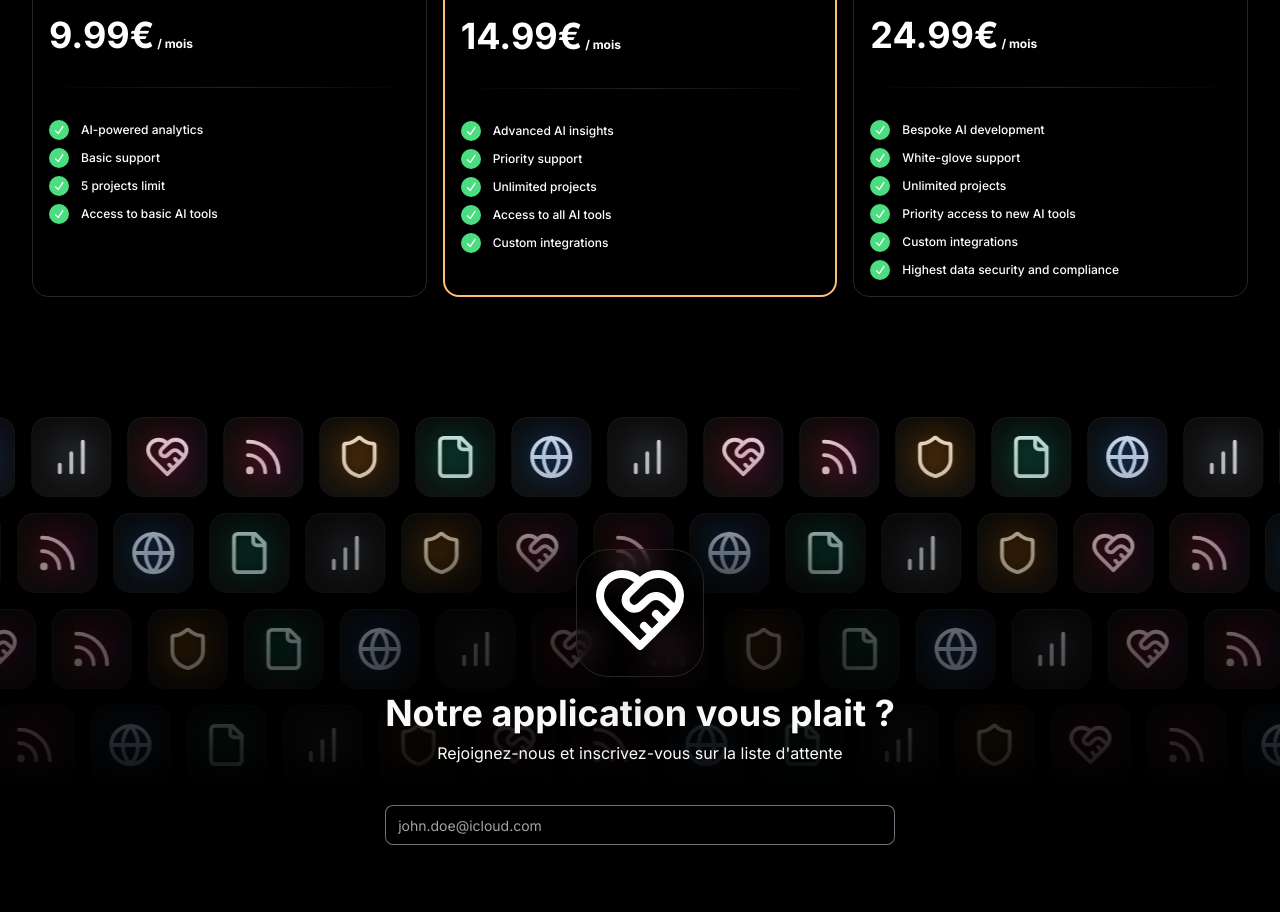
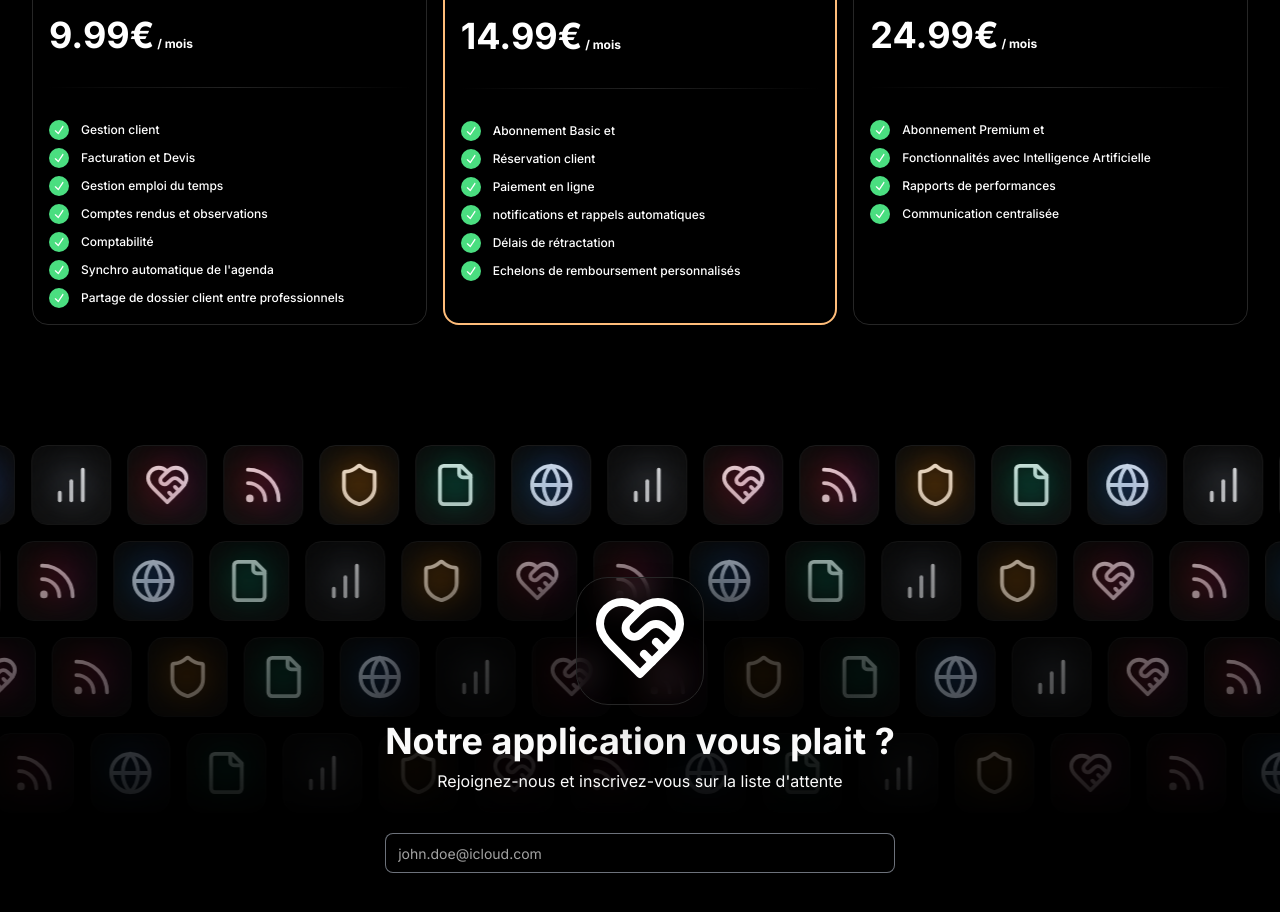
Before and after one commit to P3tConnect/biume, a Next.js app: page / in a window 1280 px wide. Shown: the part 1400-2312 px from the top of the page. Built offline with nearby package versions, Linux system fonts and the light colour scheme.

Commit message:
add features in pricings

```diff
--- a/components/landing/pricing-section.tsx
+++ b/components/landing/pricing-section.tsx
@@ -19,10 +19,13 @@ const demoPrices = [
     name: "Basic",
     description: "L'essentiel pour gérer votre auto-entreprise",
     features: [
-      "AI-powered analytics",
-      "Basic support",
-      "5 projects limit",
-      "Access to basic AI tools",
+      "Gestion client",
+      "Facturation et Devis",
+      "Gestion emploi du temps",
+      "Comptes rendus et observations",
+      "Comptabilité",
+      "Synchro automatique de l'agenda",
+      "Partage de dossier client entre professionnels"
     ],
     monthlyPrice: 999,
     yearlyPrice: 11900,
@@ -33,11 +36,12 @@ const demoPrices = [
     name: "Premium",
     description: "Le stade supérieur pour la sécurité et faire grandir votre entreprise",
     features: [
-      "Advanced AI insights",
-      "Priority support",
-      "Unlimited projects",
-      "Access to all AI tools",
-      "Custom integrations",
+      "Abonnement Basic et",
+      "Réservation client",
+      "Paiement en ligne",
+      "notifications et rappels automatiques",
+      "Délais de rétractation",
+      "Echelons de remboursement personnalisés"
     ],
     monthlyPrice: 1499,
     yearlyPrice: 17988,
@@ -48,12 +52,10 @@ const demoPrices = [
     name: "Ultimate",
     description: "Le plan ultime pour ceux qui veulent gagner encore plus de temps",
     features: [
-      "Bespoke AI development",
-      "White-glove support",
-      "Unlimited projects",
-      "Priority access to new AI tools",
-      "Custom integrations",
-      "Highest data security and compliance",
+      "Abonnement Premium et",
+      "Fonctionnalités avec Intelligence Artificielle",
+      "Rapports de performances",
+      "Communication centralisée"
     ],
     monthlyPrice: 2499,
     yearlyPrice: 29988,
```
